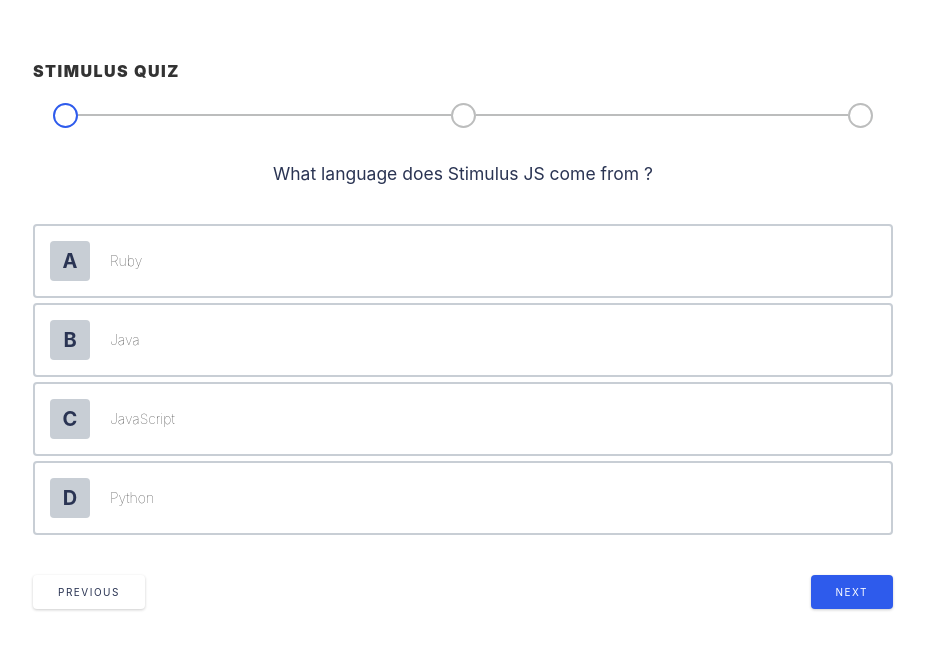
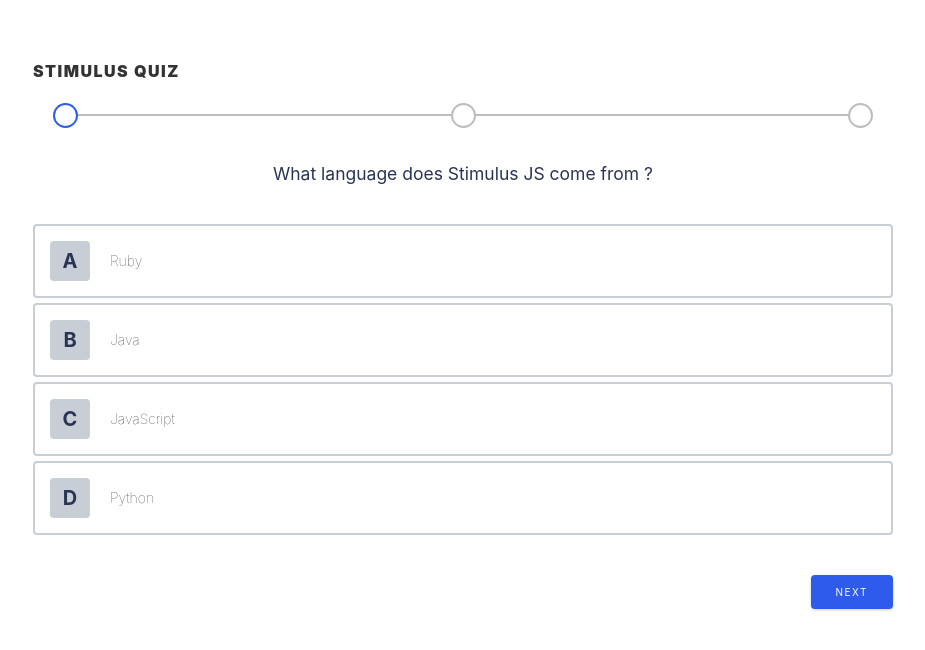
Before and after one commit to Workelo/workelo-test, a website built with webpack: page test#3/public/index.html in a window 1280 px wide. Shown: the whole page, without its empty margins (177-1102 px from the left). Built offline with nearby package versions, Linux system fonts and the light colour scheme; what @hotwired/stimulus, @hotwired/stimulus-webpack-helpers would draw is missing.

Commit message:
hide previous button on first page

```diff
--- a/test#3/public/index.html
+++ b/test#3/public/index.html
@@ -46,7 +46,7 @@
               </div>
 
               <div class="margin-top-40px" style="display: flex; justify-content: space-between;">
-                <div class="button button-white button-previous text-normal">PREVIOUS</div>
+                <div class="button button-white button-previous text-normal invisible">PREVIOUS</div>
                 <div class="button button-next background-color-customed text-normal" data-action="click->quiz#goTo2" >NEXT</div>
               </div>
             </div>
```
